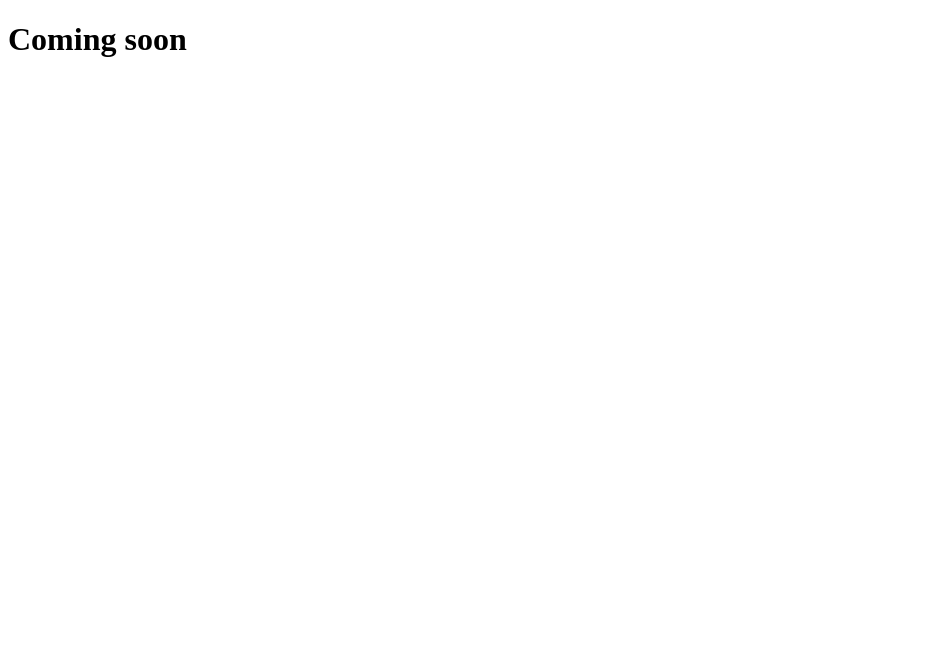
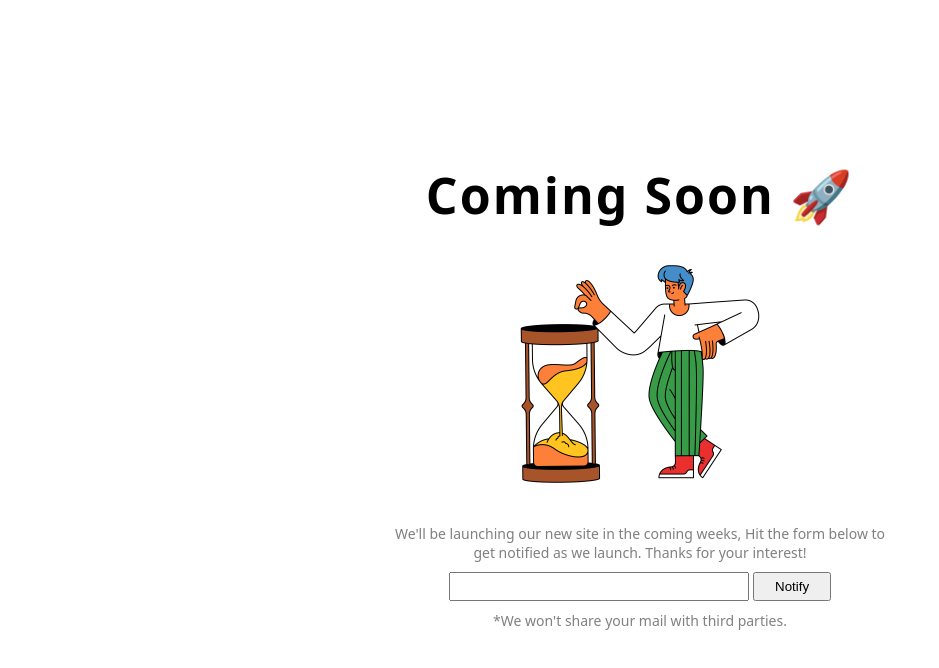
Before and after one commit to sohamkadam9/01_portfolio, a plain HTML site: page index.html in a window 1280 px wide. Shown: the whole page, without its empty margins (0-939 px from the left). Drawn offline with Linux system fonts and the light colour scheme.

Commit message:
Coming soon page done

```diff
--- a/index.html
+++ b/index.html
@@ -4,9 +4,27 @@
 		<meta charset="UTF-8" />
 		<meta http-equiv="X-UA-Compatible" content="IE=edge" />
 		<meta name="viewport" content="width=device-width, initial-scale=1.0" />
-		<title>Document</title>
+		<title>Coming Soon | Soham Kadam</title>
+		<link rel="stylesheet" href="./Styles/main.css" />
 	</head>
 	<body>
-		<h1>Coming soon</h1>
+		<div class="main-container">
+			<h1 class="heading">Coming Soon 🚀</h1>
+
+			<div class="img-container">
+				<img src="./static/images/coming_soon.png" alt="Coming Soon Image" />
+			</div>
+			<div class="email-container">
+				<p class="para">
+					We'll be launching our new site in the coming weeks, Hit the form below to get notified as we launch. Thanks
+					for your interest!
+				</p>
+				<form>
+					<input type="email" name="email" id="" />
+					<button type="submit">Notify</button>
+				</form>
+				<p class="para">*We won't share your mail with third parties.</p>
+			</div>
+		</div>
 	</body>
 </html>
--- /dev/null
+++ b/scss/main.scss
@@ -0,0 +1,63 @@
+* {
+	padding: 0;
+	margin: 0;
+	box-sizing: border-box;
+}
+
+body {
+	font-family: system-ui, -apple-system, BlinkMacSystemFont, 'Segoe UI', Roboto, Oxygen, Ubuntu, Cantarell, 'Open Sans',
+		'Helvetica Neue', sans-serif;
+	// background-color: black;
+}
+
+.main-container {
+	display: flex;
+	justify-content: center;
+	align-items: center;
+	flex-direction: column;
+	height: 100vh;
+	width: 100vw;
+
+	.heading {
+		letter-spacing: 2px;
+		font-size: 50px;
+		margin-bottom: 10px;
+	}
+
+	.para {
+		width: 500px;
+		text-align: center;
+		font-size: 14px;
+		color: grey;
+		margin: 10px 0px;
+	}
+
+	.img-container {
+		img {
+			margin: 10px 0px;
+			width: 250px;
+		}
+	}
+
+	.no-click {
+		cursor: not-allowed;
+	}
+
+	.email-container {
+		display: flex;
+		justify-content: center;
+		align-items: center;
+		flex-direction: column;
+
+		form {
+			input {
+				padding: 5px 20px;
+				width: 300px;
+			}
+			button {
+				padding: 5px 20px;
+				cursor: not-allowed;
+			}
+		}
+	}
+}
```
Also changed, not shown: Styles/main.css (added), scripts/app.js (added), static/images/coming_soon.png (added), static/images/undraw_Freelancer_re_irh4.png (added), 1 other file.
